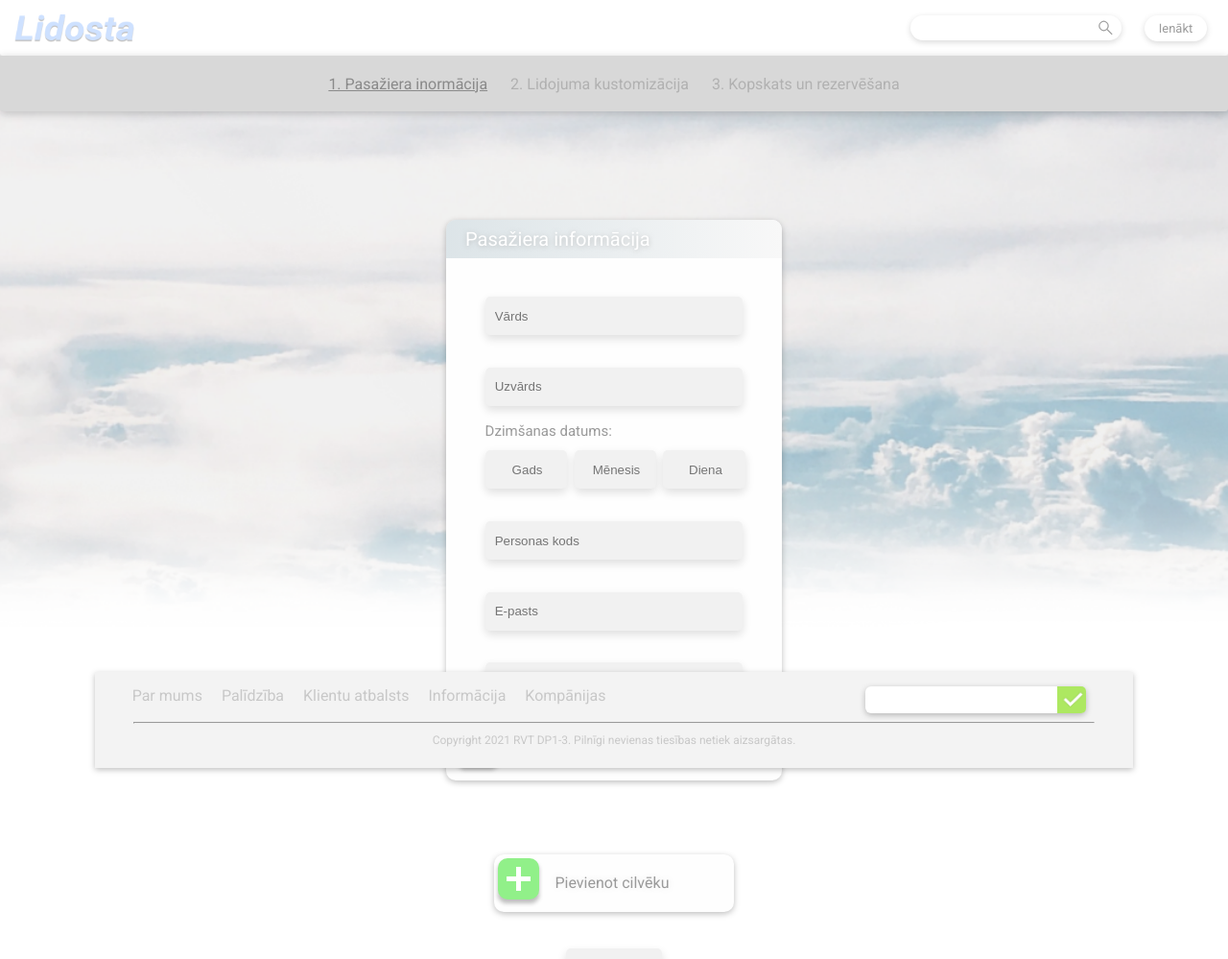
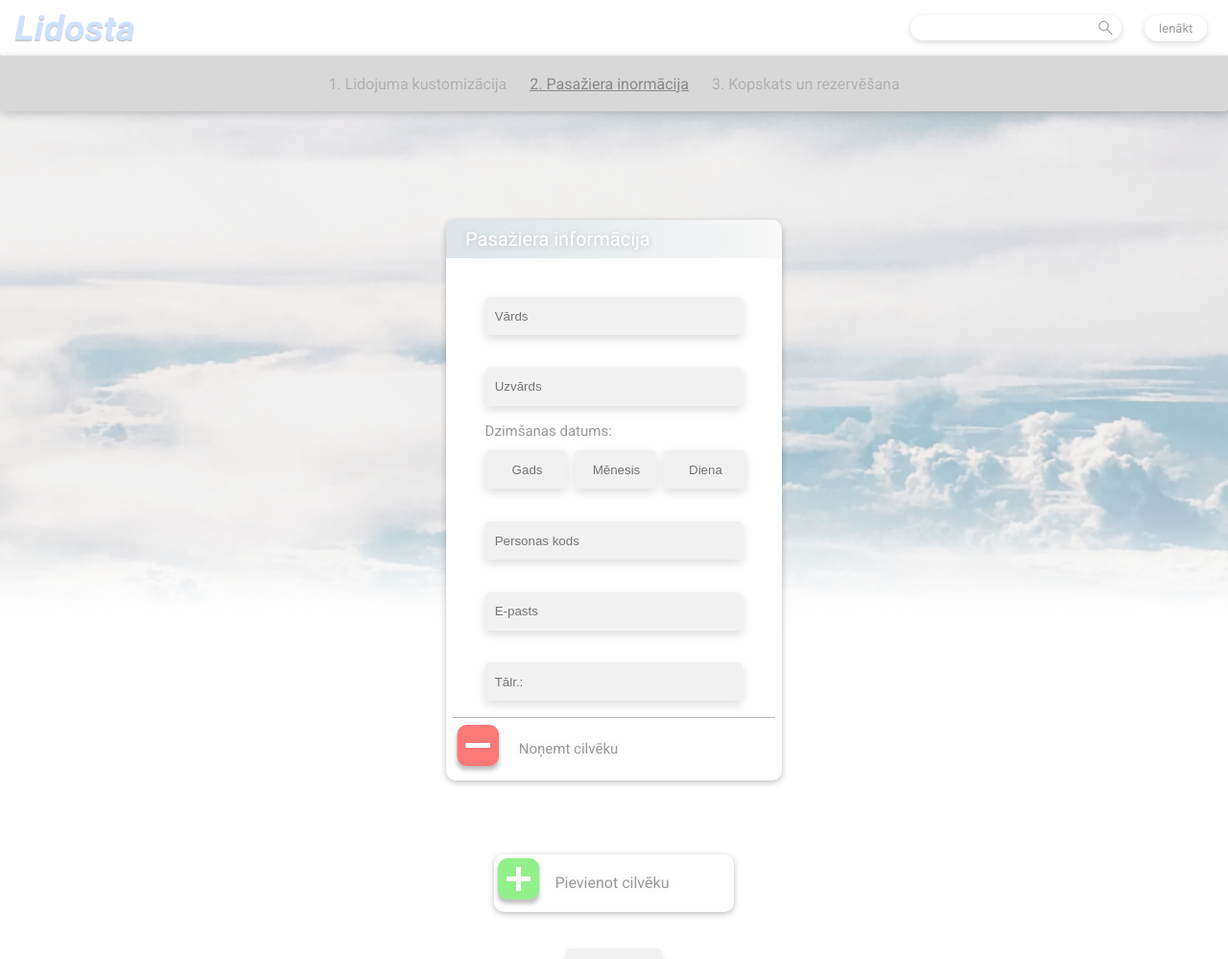
Before and after one commit to SodiumN1trate/Lidosta_web, a Flask app: page /passanger_info in a window 1280 px wide. Shown: the top 999 px of the page at 96% size. Run offline with Flask 2, Linux system fonts and the light colour scheme; some libraries are stand-ins or nearby versions.

Commit message:
Js update

```diff
--- a/main.py
+++ b/main.py
@@ -1,4 +1,6 @@
-from flask import Flask, render_template
+from flask import Flask, render_template, request, make_response
+import pybase64
+
 app = Flask('app')
 
 @app.route("/")
@@ -21,17 +23,20 @@ def login():
 def register():
     return render_template("register.html")
 
+@app.route("/flight_customization")
+def flight_customization():
+    return render_template("flight_customization.html")
+
 @app.route("/passanger_info")
 def passanger_ticket_info():
     return render_template("passangers_ticket_info.html")
 
-@app.route("/flight_customization")
-def flight_customization():
-    return render_template("flight_customization.html")
-
 @app.route("/booking_overview")
 def booking_overview():
-    return render_template("booking_overview.html")
+    print(pybase64.b64decode(request.cookies.get('persons')))
+    resp = make_response(render_template("booking_overview.html"))
+    resp.set_cookie('persons', '', expires=0)
+    return resp
 
 @app.route("/travel_menu")
 def travel_menu():
--- a/static/style/stylesheet.css
+++ b/static/style/stylesheet.css
@@ -7,7 +7,8 @@
 
 body {
     font-family: Roboto;
-    height: 1880px;
+    display: table;
+    width: 100%;
 }
 
 
@@ -221,10 +222,10 @@ article {
 footer {
     display: flex;
     justify-content: center;
-    position: fixed;
     bottom: 0;
     width: 100%;
     z-index: 8;
+    margin-top: 5%;
 }
 
 #bottom-navigation {
@@ -824,7 +825,7 @@ footer {
 }
 
 
-#form, form{
+form{
     display: flex;
     justify-content: center;
     flex-direction: column;
@@ -832,7 +833,7 @@ footer {
 }
 
 
-form > input{
+form > input, form > select{
     margin: 0% 10%;
     background-color: #f1f1f1;
     box-shadow: 0px 4px 10px rgba(0, 0, 0, 0.125); /* Nevar pārkonvertēt uz HEX*/
--- a/templates/booking_overview.html
+++ b/templates/booking_overview.html
@@ -26,8 +26,8 @@
         <div id="form-banner-background">
             <div id="status-bar">
                 <div id="status-position">
-                    <span id="closed-section">1. Pasažiera inormācija</span>
-                    <span id="closed-section">2. Lidojuma kustomizācija</span>
+                    <span id="closed-section">1. Lidojuma kustomizācija</span>
+                    <span id="closed-section">2. Pasažiera inormācija</span>
                     <span id="active-section">3. Kopskats un rezervēšana</span>
                 </div>
             </div>
--- a/templates/passangers_ticket_info.html
+++ b/templates/passangers_ticket_info.html
@@ -6,8 +6,8 @@
     <meta http-equiv="X-UA-Compatible" content="IE=edge">
     <meta name="viewport" content="width=device-width, initial-scale=1.0">
     <link href="static/style/stylesheet.css" type="text/css" rel="stylesheet">
-    <link
-        rel="https://cdn.rawgit.com/mfd/f3d96ec7f0e8f034cc22ea73b3797b59/raw/856f1dbb8d807aabceb80b6d4f94b464df461b3e/gotham.css">
+    <script src="https://cdn.jsdelivr.net/npm/js-base64@3.6.1/base64.min.js"></script>
+    <link rel="https://cdn.rawgit.com/mfd/f3d96ec7f0e8f034cc22ea73b3797b59/raw/856f1dbb8d807aabceb80b6d4f94b464df461b3e/gotham.css">
     <title>Lidosta</title>
 </head>
 
@@ -26,8 +26,8 @@
         <div id="form-banner-background">
             <div id="status-bar">
                 <div id="status-position">
-                    <span id="active-section">1. Pasažiera inormācija</span>
-                    <span id="closed-section">2. Lidojuma kustomizācija</span>
+                    <span id="closed-section">1. Lidojuma kustomizācija</span>
+                    <span id="active-section">2. Pasažiera inormācija</span>
                     <span id="closed-section">3. Kopskats un rezervēšana</span>
                 </div>
             </div>
@@ -38,17 +38,17 @@
                     </div>
                     <div id="article-content">
                         <form>
-                            <input type="text" name="name" placeholder="Vārds">
-                            <input type="text" name="lastname" placeholder="Uzvārds">
+                            <input type="text" name="name" placeholder="Vārds" id="name">
+                            <input type="text" name="lastname" placeholder="Uzvārds" id="lastname">
                             <span id="date-text">Dzimšanas datums:</span>
                             <div id="form-for-birthday-date">
-                                <input type="text" name="year" placeholder="Gads">
-                                <input type="text" name="month" placeholder="Mēnesis">
-                                <input type="text" name="date" placeholder="Diena">
+                                <input type="text" name="year" placeholder="Gads" id="birth-year"  maxlength="4">
+                                <input type="text" name="month" placeholder="Mēnesis" id="birth-month" maxlength="2">
+                                <input type="text" name="date" placeholder="Diena" id="birth-day"  maxlength="2">
                             </div>
-                            <input type="text" name="person_id" placeholder="Personas kods">
-                            <input type="email" name="email" placeholder="E-pasts">
-                            <input type="text" name="telephone_number" placeholder="Tālr.:">
+                            <input type="text" name="person_id" placeholder="Personas kods" id="person-id">
+                            <input type="email" name="email" placeholder="E-pasts" id="email">
+                            <input type="text" name="telephone_number" placeholder="Tālr.:" id="telephone-number">
                             <div id="remove-person">
                                 <img src="static/Vector/RemoveSign.svg">
                                 Noņemt cilvēku
@@ -57,44 +57,28 @@
                     </div>
                 </article>
             </div>
+            <div id="pop-up-passangers-info-data-accept">
+                <div id="pop-up-form">
+                    <div>Vai Jūs esat pārliecināti ka visi dati ir ievadīti pareizi?</div>
+                    <div id="continue-button">
+                        <a href="/booking_overview"><button class="submit-button">Jā</button></a>
+                    </div>
+                    <div id="continue-button">
+                        <a><button class="submit-button" id="return">Nē</button></a>
+                    </div>
+                </div>
+            </div>
             <div id="add-person">
                 <img src="static/Vector/AddSign.svg">
                 Pievienot cilvēku
             </div>
-            <div id="continue-button">
-                <button class="submit-button"><a href="/flight_customization">Turpināt</a></button>
+            <div id="input-check">
+                <div id="continue-button">
+                    <button class="submit-button">Turpināt</button>
+                </div>
             </div>
         </div>
     </header>
-    <div id="wooper">
-        <footer>
-            <div id="bottom-navigation">
-                <div>
-                    <div id="bottom-left">
-                        <div id="bottom-navigation-text-position">
-                            <span><a href="/about us" class="bottom-navigation-text">Par mums</a></span>
-                            <span><a href="" class="bottom-navigation-text">Palīdzība</a></span>
-                            <span><a hre class="bottom-navigation-text">Klientu atbalsts</a></span>
-                            <span><a hre class="bottom-navigation-text">Informācija</a></span>
-                            <span><a hre class="bottom-navigation-text">Kompānijas</a></span>
-                            <div id="footer-search-bar">
-                                <input type="text" class="bottom-navigation-input-search-bar">
-                                <img src="static/images/Footer search bar check mark.png" class="bottom-navigation-input-button">
-                            </div>
-                        </div>
-                    </div>
-                    <span>
-                        <hr id="footer-seperate">
-                    </span>
-                    <div>
-                        <p id="copyright-text">
-                            Copyright 2021 RVT DP1-3. Pilnīgi nevienas tiesības netiek aizsargātas.
-                        </p>
-                    </div>
-                </div>
-            </div>
-        </footer>
-    </div>
     <script src="static/scripts/passangers_info_script.js"></script>
 </body>
 
```
Also changed, not shown: other parts of static/style/stylesheet.css (+30 -7 lines), static/scripts/flight_customization_form.js (+18 -51 lines), static/scripts/passangers_info_script.js (+56 -11 lines), templates/flight_customization.html (+29 -9 lines).
